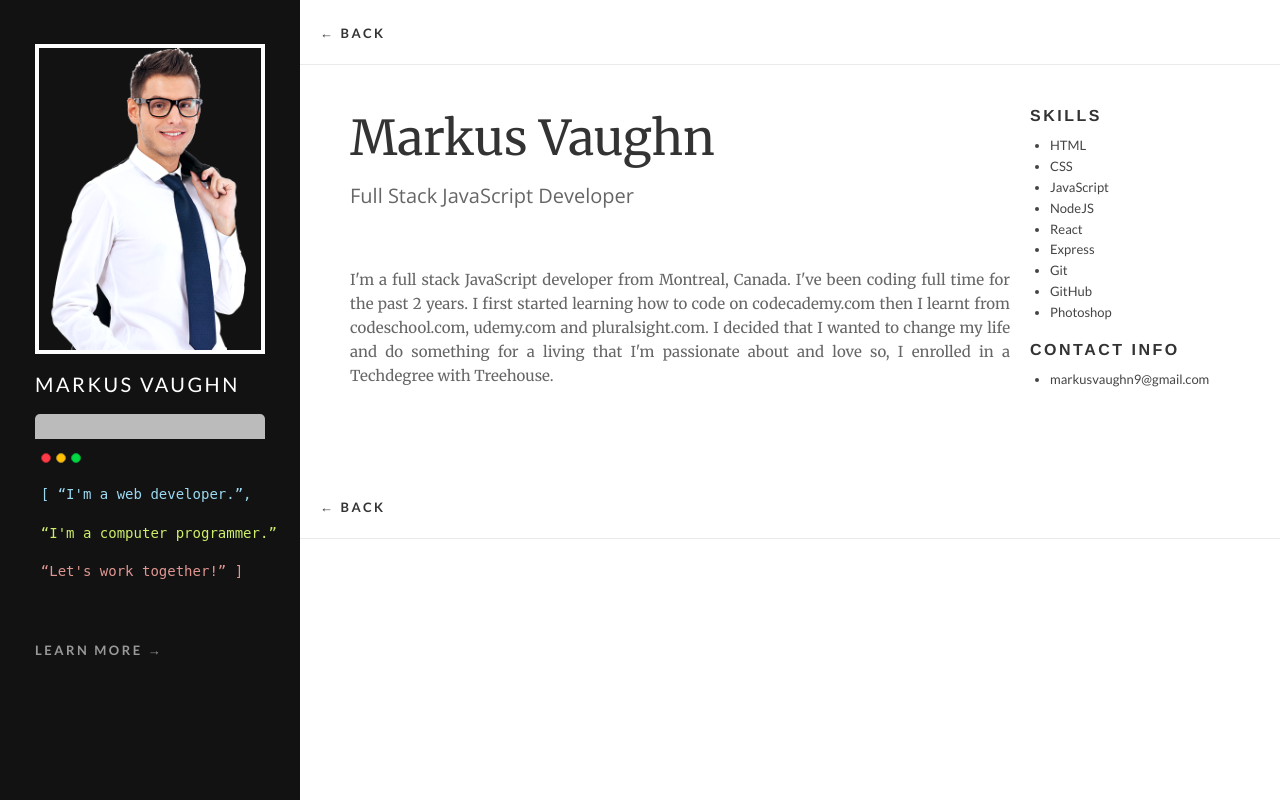
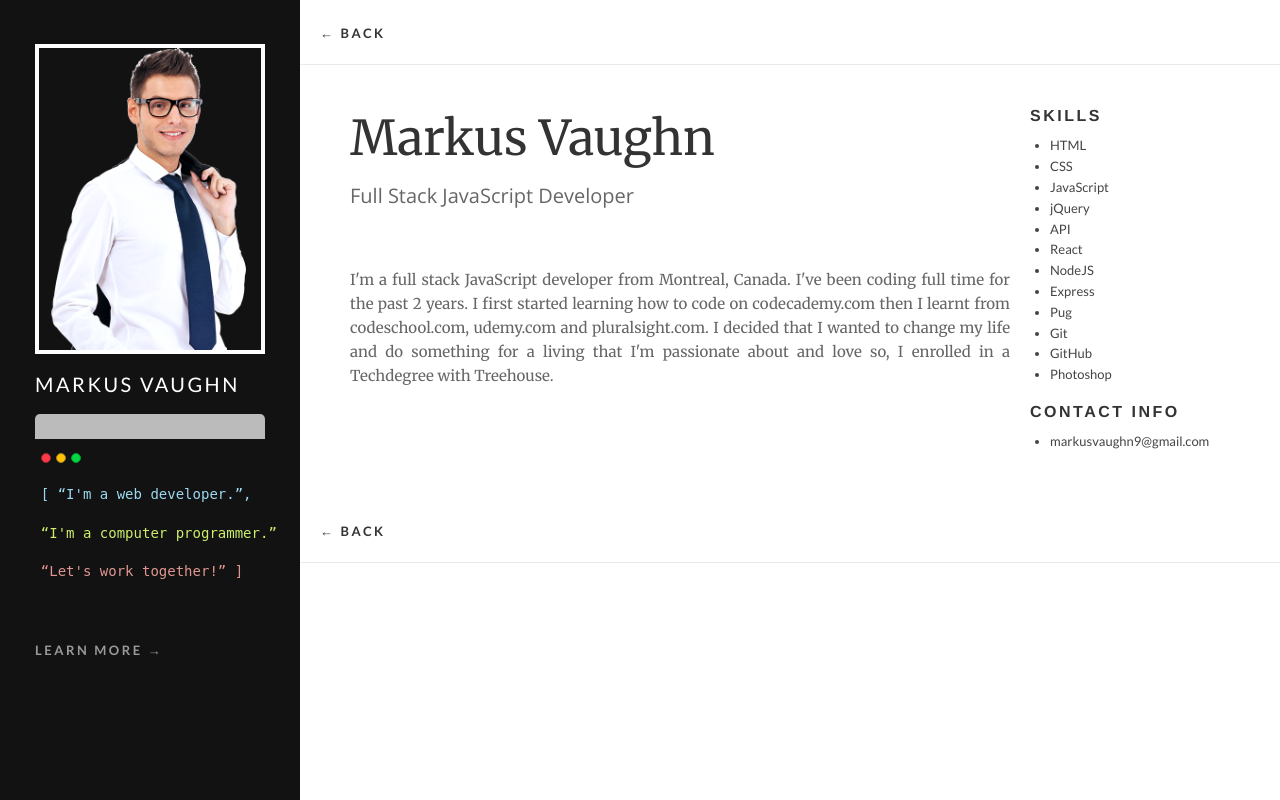
Before and after one commit to MarkusVaughn/Markus-Vaughn-Portfolio, a Node server app: page /about in a window 1280 px wide. Run offline with Node 20, Linux system fonts and the light colour scheme.

Commit message:
Updated files

```diff
--- a/data.json
+++ b/data.json
@@ -20,7 +20,7 @@
             "id": 2,
             "project_name": "Interactive Form",
             "description": "People use forms to collect information from users for many websites and applications. For this project, I used my skills to enhance a form so that it’s engaging, interactive, and easy to use.  I also made the form more user-friendly by providing helpful error messages when the user enters invalid information into the form fields.",
-            "technologies": ["HTML", "CSS", "JavaScript"],
+            "technologies": ["HTML", "CSS", "JavaScript", "jQuery"],
             "live_link": "/live/3",
             "image_urls": ["../images/project 3/project 3 index page.png" , "../images/project 3/Screenshot (18).png", "../images/project 3/Screenshot (19).png", "../images/project 3/Screenshot (21).png"]
         },
@@ -36,7 +36,7 @@
             "id": 4,
             "project_name": "Public API Requests",
             "description": "Many sites — Twitter, Facebook, IMDB, and Wikipedia to name a few — offer a vast sea of data that I can access and display on my own web pages. Using JavaScript, I created an employee directory by communicating with a third-party API (Application Programming Interface).",
-            "technologies": ["HTML", "CSS", "JavaScript"],
+            "technologies": ["HTML", "CSS", "JavaScript", "jQuery", "API"],
             "live_link": "/live/5",
             "image_urls": ["../images/project 5/project 5 index page.png", "../images/project 5/Screenshot (25).png", "../images/project 5/Screenshot (26).png", "../images/project 5/Screenshot (28).png"]
         },
@@ -52,8 +52,8 @@
             "id": 6,
             "project_name": "SQL Library Manager",
             "description": "asrgcsdr gvtsgtgtsdgt ferdref sergf",
-            "technologies": ["HTML", "CSS", "JavaScript", "React"],
-            "live_link": "https://react-gallery-app.netlify.com",
+            "technologies": ["HTML", "CSS", "JavaScript", "Express", "Pug", "Node.js"],
+            "live_link": "https://sql-library-manager2.herokuapp.com/books",
             "image_urls": ["../images/project 8/project 8 main page.png", "../images/project 8/Screenshot (41).png", "../images/project 8/Screenshot (43).png", "../images/project 8/Screenshot (45).png"]
         }
     ]
--- a/views/about.pug
+++ b/views/about.pug
@@ -25,9 +25,12 @@
           li HTML
           li CSS
           li JavaScript
+          li jQuery
+          li API
+          li React
           li NodeJS
-          li React
           li Express
+          li Pug
           li Git
           li GitHub
           li Photoshop
--- a/views/index.pug
+++ b/views/index.pug
@@ -8,7 +8,7 @@
       h1.lobsterFont My Portfolio
 
       p.lead.text-light
-        | These projects were completed during the 5 first units of the Techdegree Program. The Full Stack JavaScript Techdegree is meant to train students in HTML, CSS, JavaScript, NodeJS and Express, and this lets me practice and show off my mastery of these fundamental skills.
+        | These projects were completed during the 8 first units of the Techdegree Program. The Full Stack JavaScript Techdegree is meant to train students in HTML, CSS, JavaScript, NodeJS and Express, and this lets me practice and show off my mastery of these fundamental skills.
   article.grid-container.portfolio-index
 
     .grid-x.grid-margin-x.small-up-2.medium-up-2.large-up-3
--- a/views/project.pug
+++ b/views/project.pug
@@ -23,7 +23,6 @@
                 li= technology
 
         a.button.expanded.glow(href= live_link target="_blank") Live Demo
-         //- I got some of the code for the buttons that glow from: https://codepen.io/Stockin/pen/XPvpoB.
 
     img.image(src= image_urls[1])
     img.image(src= image_urls[2])
```
